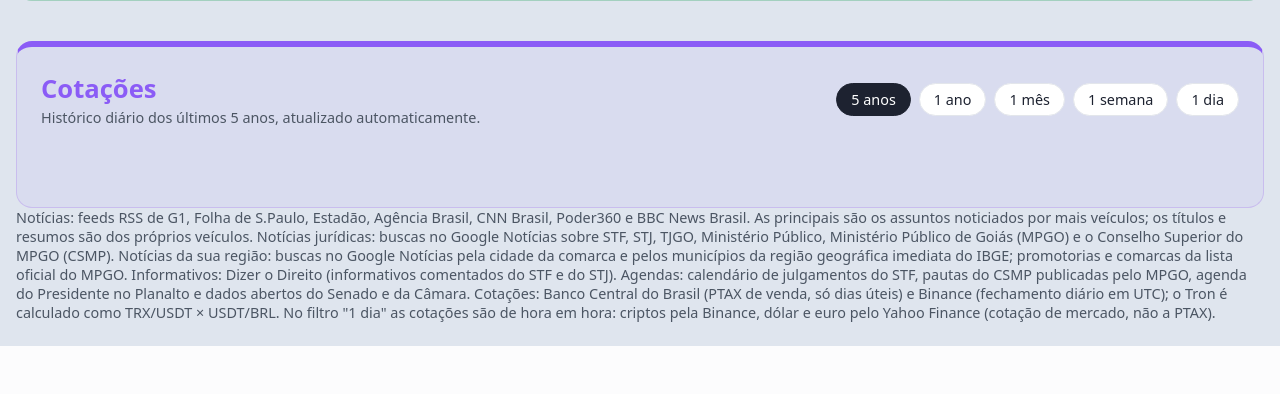
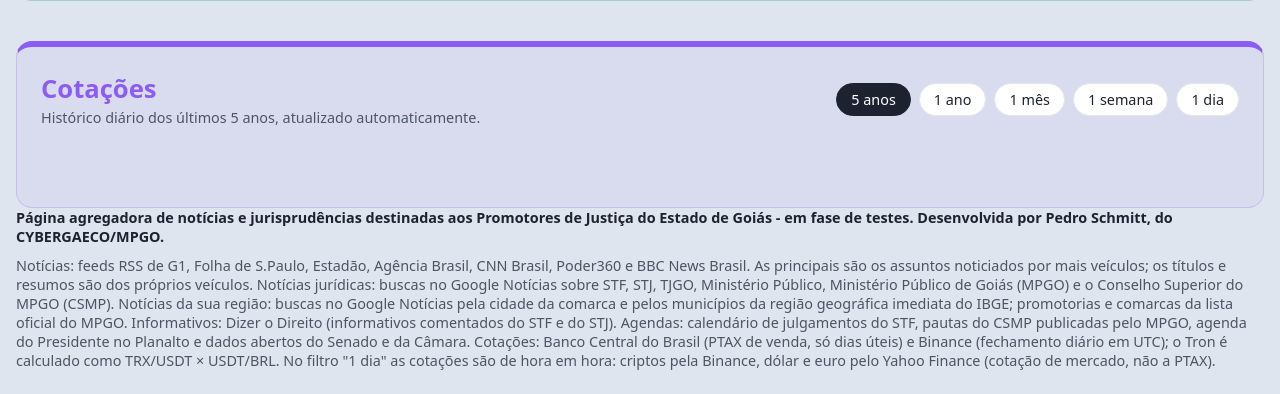
Before and after one commit to Pedro-Schmitt/Feed-de-noticias, a Flask app: page / in a window 1280 px wide. Shown: the part 2236-2630 px from the top of the page. Before the commit the page ends 2582 px from the top, so only its background shows below. Run offline with Flask 3, Linux system fonts and the light colour scheme; data that the repository does not hold is empty; some libraries are stand-ins or nearby versions.

Commit message:
Rodapé com a apresentação da página e CSMP com três notícias
Co-Authored-By: Claude Opus 5.5 <noreply@anthropic.com>

```diff
--- a/static/app.js
+++ b/static/app.js
@@ -230,9 +230,10 @@ function montarJuridico() {
     painel.style.setProperty("--cor", CORES_SECOES[orgao.id] || "#6b7280");
     painel.append(elemento("h2", "", orgao.nome));
 
-    // O STF segue o modelo do Presidente, do Senado e da Câmara: três notícias e a agenda abaixo
+    // O STF segue o modelo do Presidente, do Senado e da Câmara: três notícias e a agenda abaixo.
+    // O CSMP também mostra só três, para o quadro do MPGO não ficar tão alto
     const comoOrgao = orgao.id === "stf";
-    const lista_ = comoOrgao ? orgao.noticias.slice(0, 3) : orgao.noticias;
+    const lista_ = comoOrgao || orgao.id === "csmp" ? orgao.noticias.slice(0, 3) : orgao.noticias;
     if (comoOrgao) painel.append(elemento("h3", "titulo-agenda", "Principais notícias"));
     if (!lista_.length) {
       painel.append(elemento("p", "vazio", "Nenhuma notícia recente."));
--- a/static/style.css
+++ b/static/style.css
@@ -717,6 +717,7 @@ a.julgado-tese:hover { text-decoration: underline; }
 .baixa { color: var(--baixa); }
 
 footer { padding-bottom: 24px; }
+.rodape-sobre { margin: 0 0 10px; font-weight: 600; color: var(--texto); }
 
 @media (max-width: 1400px) {
   .grade-4 { grid-template-columns: repeat(2, minmax(0, 1fr)); }
--- a/templates/index.html
+++ b/templates/index.html
@@ -130,6 +130,8 @@
   </main>
 
   <footer>
+    <p class="rodape-sobre">Página agregadora de notícias e jurisprudências destinadas aos Promotores de Justiça do Estado de Goiás - em fase de testes.
+    Desenvolvida por Pedro Schmitt, do CYBERGAECO/MPGO.</p>
     Notícias: feeds RSS de G1, Folha de S.Paulo, Estadão, Agência Brasil, CNN Brasil, Poder360 e BBC News Brasil.
     As principais são os assuntos noticiados por mais veículos; os títulos e resumos são dos próprios veículos.
     Notícias jurídicas: buscas no Google Notícias sobre STF, STJ, TJGO, Ministério Público, Ministério Público de Goiás (MPGO) e o Conselho Superior do MPGO (CSMP).
```
